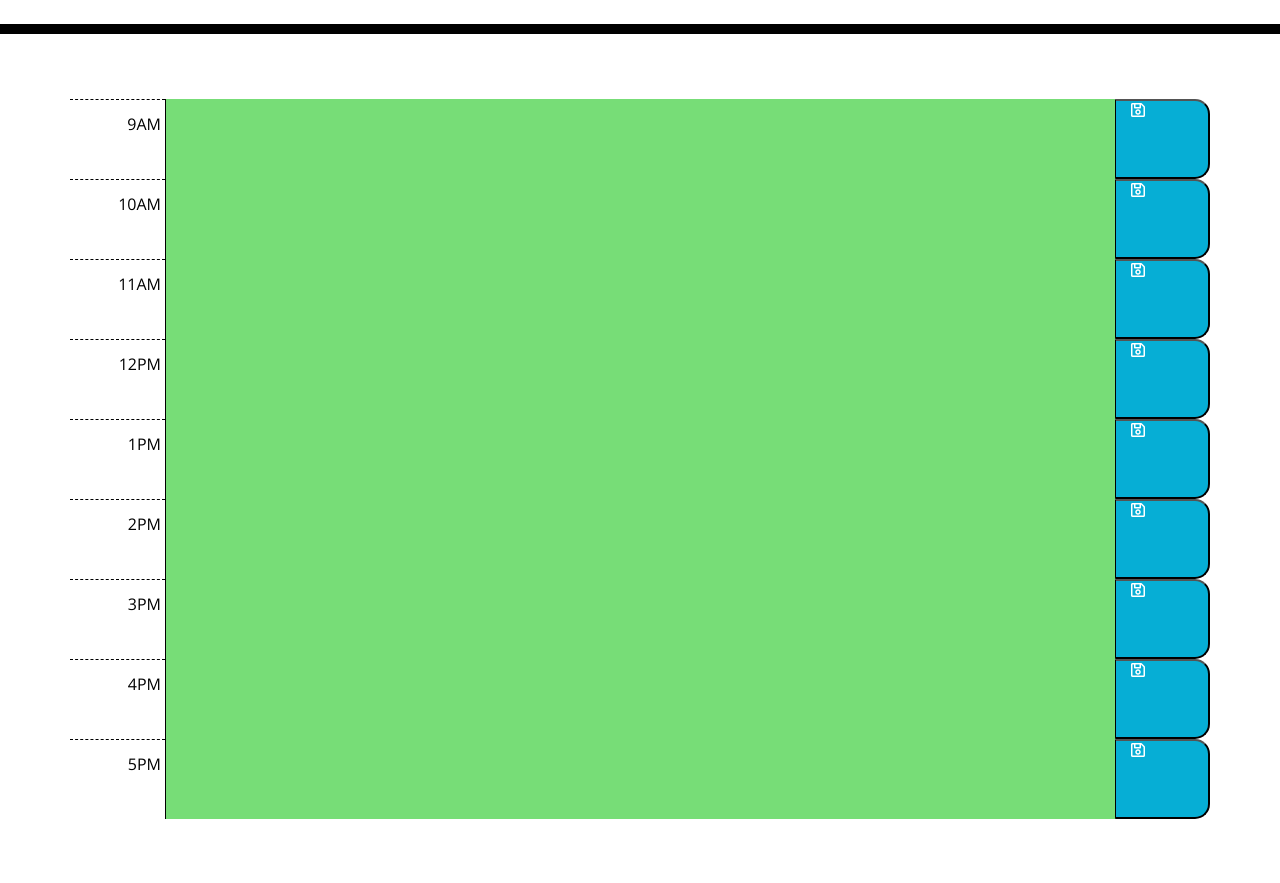
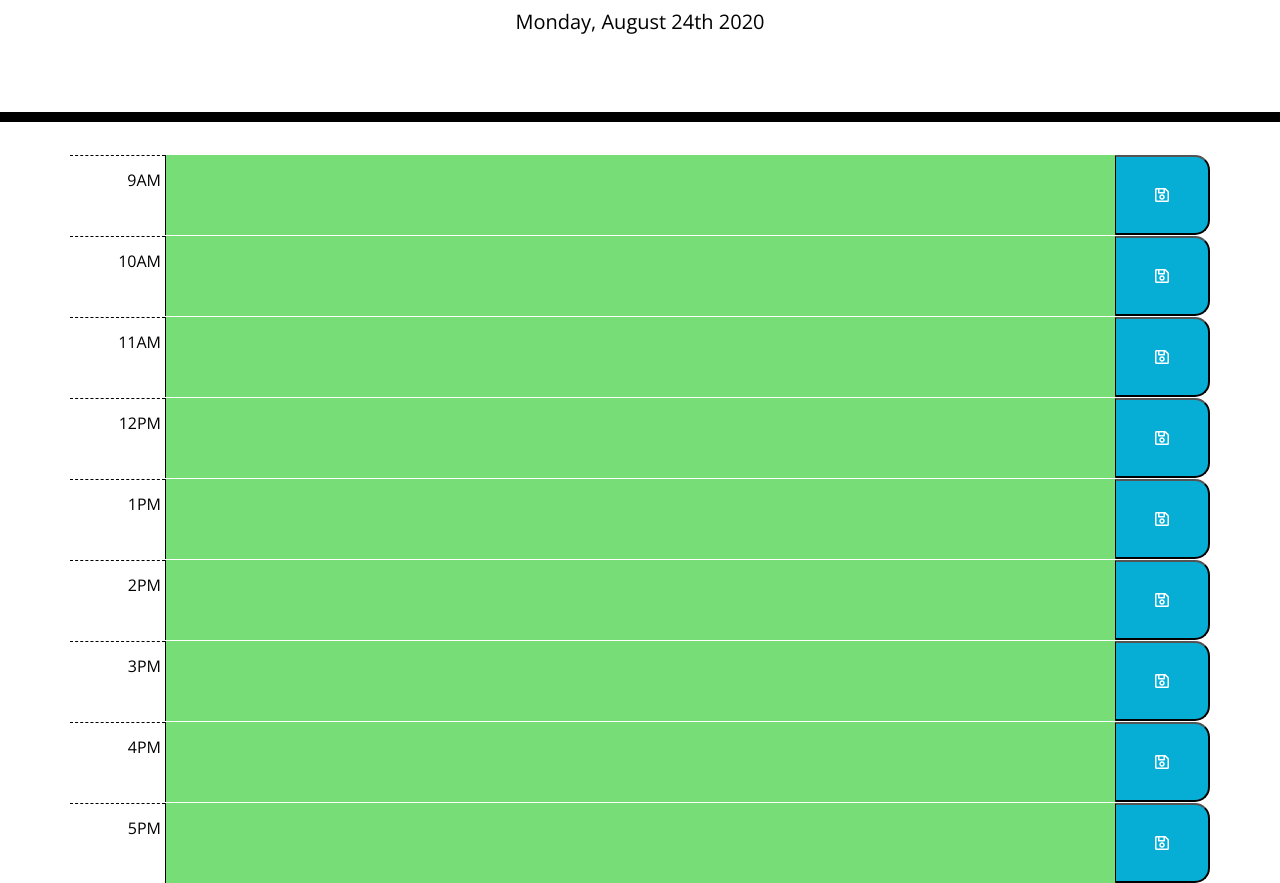
Before and after one commit to koneruteja/Scheduler, a plain HTML site: page index.html in a window 1280 px wide. Shown: the part 182-1065 px from the top of the page. Before the commit the page ends 1001 px from the top, so only its background shows below. Drawn offline with nearby package versions, Linux system fonts and the light colour scheme.

Commit message:
cleaning up the styles

```diff
--- a/assets/css/style.css
+++ b/assets/css/style.css
@@ -8,7 +8,6 @@ textarea{
   background: transparent;
   border: none;
   resize: none;
-  color: #000000;
   border-left: 1px solid black;
   padding: 10px;
   height: 80px;
@@ -21,8 +20,6 @@ textarea{
   color: black;
   border-radius: 0;
   border-bottom: 10px solid black;
-  padding: 20px;
-  margin-bottom: 4rem;
 }
 
 .description{
@@ -37,7 +34,8 @@ textarea{
 .row {
   white-space: pre-wrap;
   height: 80px;
-  border-top: 1px solid white;;
+  border-top: 1px solid white;
+  margin-top: 1px;
 }
 
 .hour {
--- a/index.html
+++ b/index.html
@@ -32,47 +32,47 @@
       <div class="row">
         <div class="col-1 hour text-right pr-1 pt-3">9AM</div>
         <textarea name="" id="9am" cols="30" rows="10" class="col-10 task-box"></textarea>
-        <button class="col-1 saveBtn d-flex"><i class="far fa-save"></i></button>
+        <button class="col-1 saveBtn"><i class="far fa-save"></i></button>
       </div>
       <div class="row">
         <div class="col-1 hour text-right pr-1 pt-3">10AM</div>
         <textarea name="" id="10am" cols="30" rows="10" class="col-10 task-box"></textarea>
-        <button class="col-1 saveBtn d-flex"><i class="far fa-save"></i></button>
+        <button class="col-1 saveBtn"><i class="far fa-save"></i></button>
       </div>
       <div class="row">
         <div class="col-1 hour text-right pr-1 pt-3">11AM</div>
         <textarea name="" id="11am" cols="30" rows="10" class="col-10 task-box"></textarea>
-        <button class="col-1 saveBtn d-flex"><i class="far fa-save"></i></button>
+        <button class="col-1 saveBtn"><i class="far fa-save"></i></button>
       </div>
       <div class="row">
         <div class="col-1 hour text-right pr-1 pt-3">12PM</div>
         <textarea name="" id="12pm" cols="30" rows="10" class="col-10 task-box"></textarea>
-        <button class="col-1 saveBtn d-flex"><i class="far fa-save"></i></button>
+        <button class="col-1 saveBtn"><i class="far fa-save"></i></button>
       </div>
       <div class="row">
         <div class="col-1 hour text-right pr-1 pt-3">1PM</div>
         <textarea name="" id="1pm" cols="30" rows="10" class="col-10 task-box"></textarea>
-        <button class="col-1 saveBtn d-flex"><i class="far fa-save"></i></button>
+        <button class="col-1 saveBtn"><i class="far fa-save"></i></button>
       </div>
       <div class="row">
         <div class="col-1 hour text-right pr-1 pt-3">2PM</div>
         <textarea name="" id="2pm" cols="30" rows="10" class="col-10 task-box"></textarea>
-        <button class="col-1 saveBtn d-flex"><i class="far fa-save"></i></button>
+        <button class="col-1 saveBtn"><i class="far fa-save"></i></button>
       </div>
       <div class="row">
         <div class="col-1 hour text-right pr-1 pt-3">3PM</div>
         <textarea name="" id="3pm" cols="30" rows="10" class="col-10 task-box"></textarea>
-        <button class="col-1 saveBtn d-flex"><i class="far fa-save"></i></button>
+        <button class="col-1 saveBtn"><i class="far fa-save"></i></button>
       </div>
       <div class="row">
         <div class="col-1 hour text-right pr-1 pt-3">4PM</div>
         <textarea name="" id="4pm" cols="30" rows="10" class="col-10 task-box"></textarea>
-        <button class="col-1 saveBtn d-flex"><i class="far fa-save"></i></button>
+        <button class="col-1 saveBtn"><i class="far fa-save"></i></button>
       </div>
       <div class="row">
         <div class="col-1 hour text-right pr-1 pt-3">5PM</div>
         <textarea name="" id="5pm" cols="30" rows="10" class="col-10 task-box"></textarea>
-        <button class="col-1 saveBtn d-flex"><i class="far fa-save"></i></button>
+        <button class="col-1 saveBtn"><i class="far fa-save"></i></button>
       </div>
     </div>
 
```
